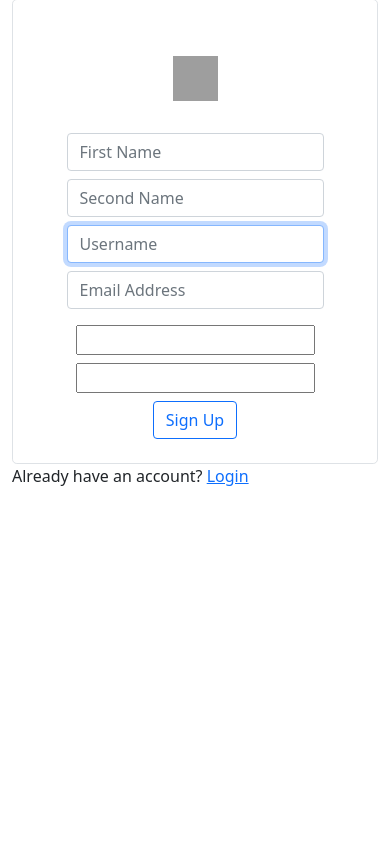
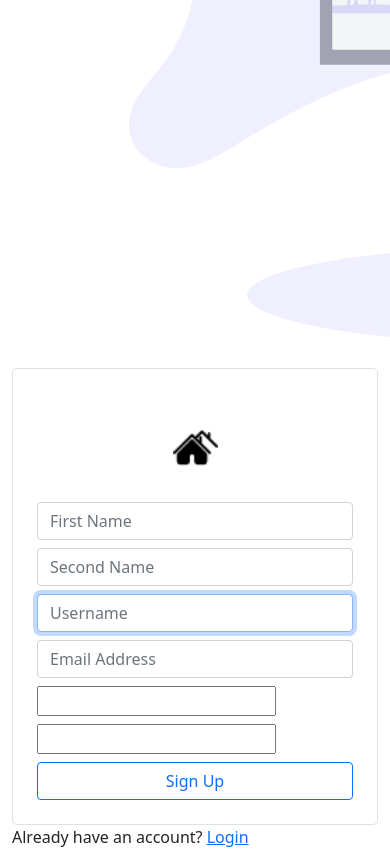
Before and after one commit to Cian747/neighborhood, a Django app: page /register/ in a window 390 px wide. Shown: the part 497-1362 px from the top of that part. Before the commit the page ends 1001 px from the top of that part, so only its background shows below. Run offline with Django 3.2, Linux system fonts and the light colour scheme; the page is wider than the window, and the part outside it is not shown; some libraries are stand-ins or nearby versions; grey boxes are pictures that could not be loaded.

Commit message:
Updated registration

```diff
--- a/hood/templates/registration/registration.html
+++ b/hood/templates/registration/registration.html
@@ -3,15 +3,17 @@
 
 {% block content %}
 <div class="container ">
-    <div class="row" style="margin-top:6rem;">
-        <div class="col-md-6 text-center text-lg-start ">
-            <img src="../../../static/images/photo_album_e8hj.svg" height="400rem" width="600rem" alt="">
+    <div class="row">
+        <div class="col-md-6">
+            <img src="../../../static/images/art_lover_yjfr.svg" alt="">
         </div>
         <div class="col-md-6">
-            <form id="register" class="d-flex flex-column justify-content-center align-items-center p-4 p-md-5 border rounded-3 bg-white" action="" method="post">
+            <form id="register"
+                class=" form-register p-4 border mt-4 rounded-3 bg-white"
+                action="" method="post" >
                 {% csrf_token %}
                 <div class="logo d-flex justify-content-center align-items-center">
-                    <img src="../../../static/images/logo.png" width="45px" style="margin:2rem" height="45px" alt="">
+                    <img src="../../../static/images/two-houses.png" width="45px" style="margin:2rem" height="45px" alt="">
                 </div>
                 {{ form.errors }}
                 <div class="mb-2">
```
